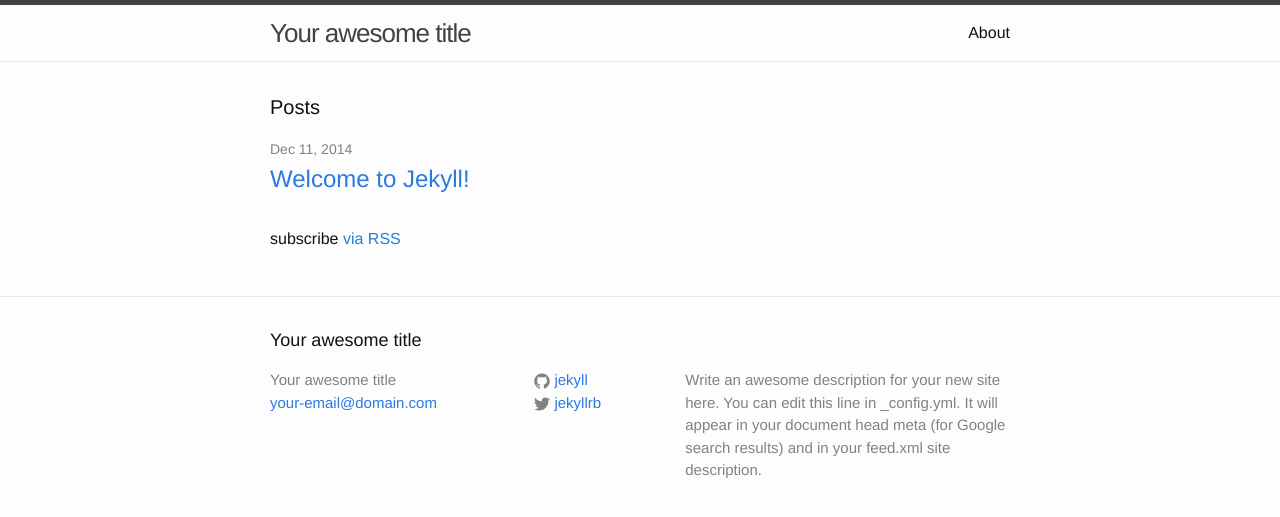
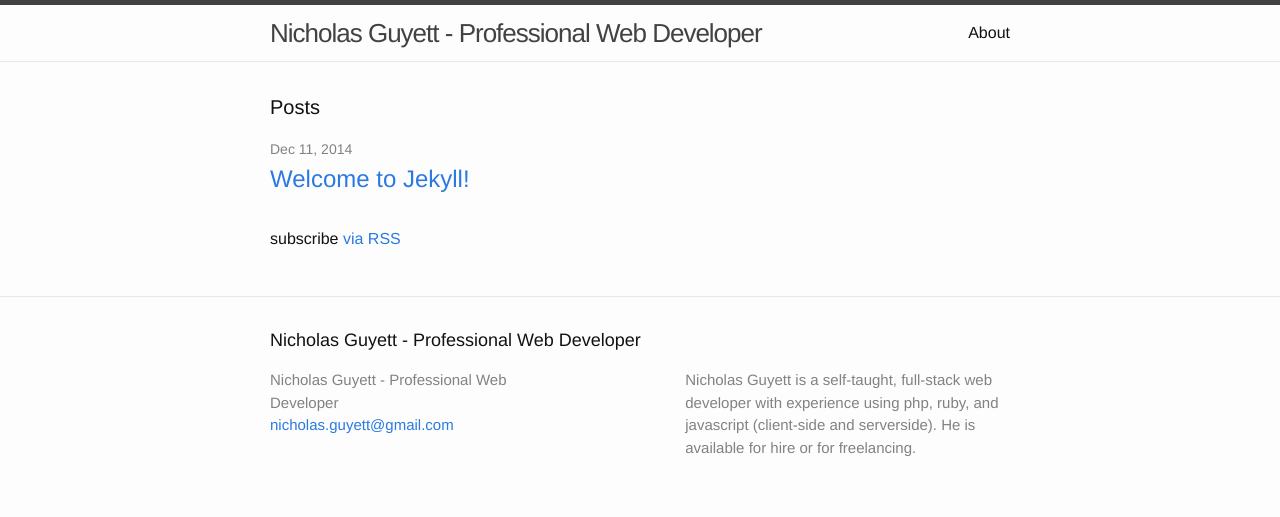
Before and after one commit to nicholasguyett/nicholasguyett.github.io, a Jekyll site: the page built from index.html, in a window 1280 px wide. Shown: the top 517 px of the page. Built offline with Jekyll 4.4.1, drawn with Linux system fonts in a browser that asks for light colours.

Commit message:
Update config

```diff
--- a/_config.yml
+++ b/_config.yml
@@ -1,14 +1,12 @@
 # Site settings
-title: Your awesome title
-email: your-email@domain.com
+title: Nicholas Guyett - Professional Web Developer
+email: nicholas.guyett@gmail.com
 description: > # this means to ignore newlines until "baseurl:"
-  Write an awesome description for your new site here. You can edit this
-  line in _config.yml. It will appear in your document head meta (for
-  Google search results) and in your feed.xml site description.
+  Nicholas Guyett is a self-taught, full-stack web developer with experience
+  using php, ruby, and javascript (client-side and serverside).  He is available
+  for hire or for freelancing.
 baseurl: "" # the subpath of your site, e.g. /blog/
-url: "http://yourdomain.com" # the base hostname & protocol for your site
-twitter_username: jekyllrb
-github_username:  jekyll
+url: "http://www.nicholasguyett.com" # the base hostname & protocol for your site
 
 # Build settings
 markdown: kramdown
```
